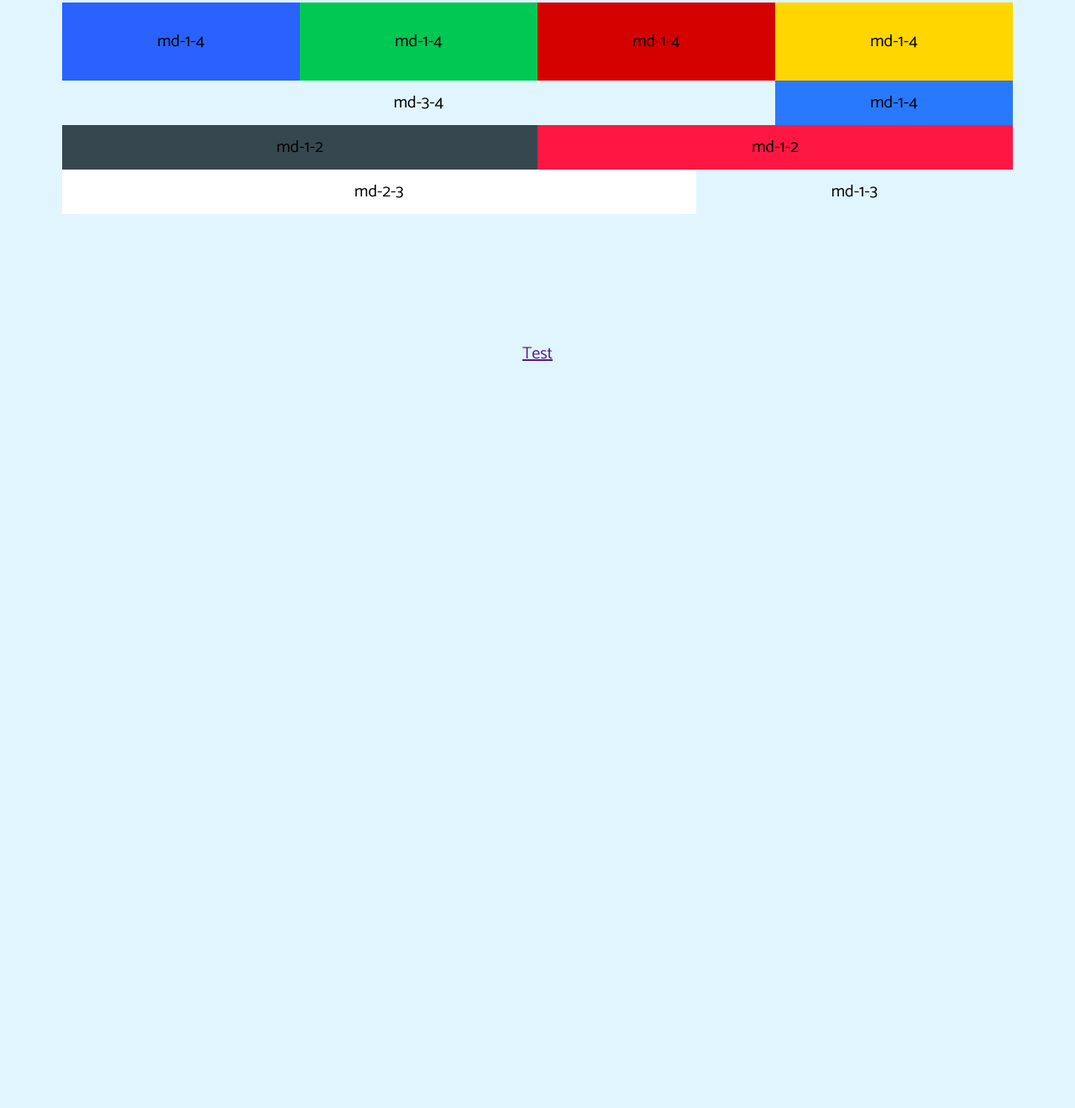
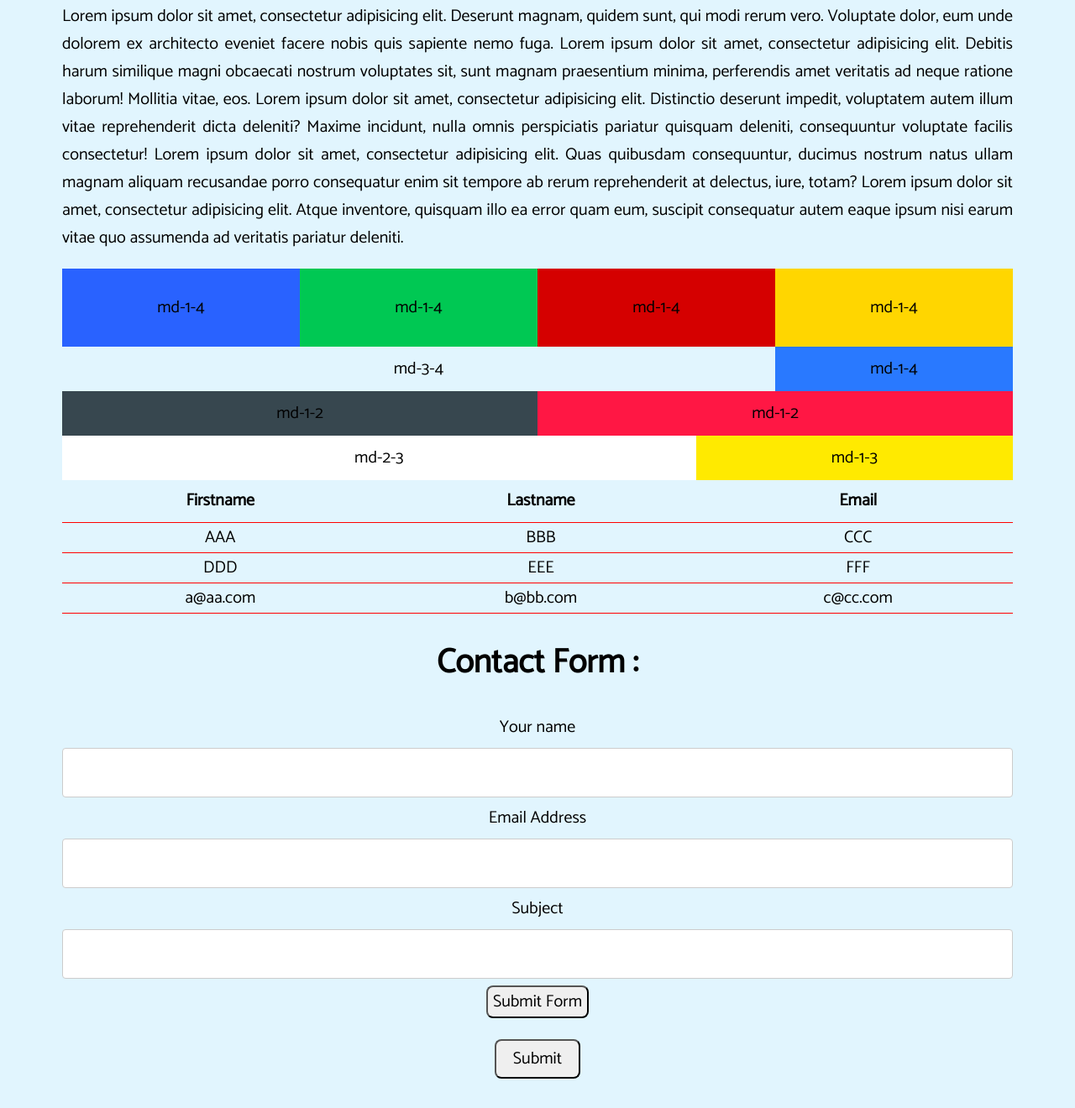
Before and after one commit to blanford-fox-2016/my-css-framework, a plain HTML site: page index.html in a window 1280 px wide. Shown: the part 604-1924 px from the top of the page at 84% size. Before the commit the page ends 1052 px from the top, so only its background shows below. Drawn offline with Linux system fonts and the light colour scheme.

Commit message:
add form

```diff
--- a/index.html
+++ b/index.html
@@ -21,6 +21,7 @@
         <h4>This is h4 outside header</h4>
         <h5>This is h5 outside header</h5>
         <h6>This is h6 outside header</h6>
+        <p class='text-justify'>Lorem ipsum dolor sit amet, consectetur adipisicing elit. Deserunt magnam, quidem sunt, qui modi rerum vero. Voluptate dolor, eum unde dolorem ex architecto eveniet facere nobis quis sapiente nemo fuga. Lorem ipsum dolor sit amet, consectetur adipisicing elit. Debitis harum similique magni obcaecati nostrum voluptates sit, sunt magnam praesentium minima, perferendis amet veritatis ad neque ratione laborum! Mollitia vitae, eos. Lorem ipsum dolor sit amet, consectetur adipisicing elit. Distinctio deserunt impedit, voluptatem autem illum vitae reprehenderit dicta deleniti? Maxime incidunt, nulla omnis perspiciatis pariatur quisquam deleniti, consequuntur voluptate facilis consectetur! Lorem ipsum dolor sit amet, consectetur adipisicing elit. Quas quibusdam consequuntur, ducimus nostrum natus ullam magnam aliquam recusandae porro consequatur enim sit tempore ab rerum reprehenderit at delectus, iure, totam? Lorem ipsum dolor sit amet, consectetur adipisicing elit. Atque inventore, quisquam illo ea error quam eum, suscipit consequatur autem eaque ipsum nisi earum vitae quo assumenda ad veritatis pariatur deleniti.</p>
         <div class="row">
             <div class="md-1-4 bg-blue">
                 <p>md-1-4</p>
@@ -39,35 +40,53 @@
             <div class="md-1-2 bg-grey">md-1-2</div>
             <div class="md-1-2 bg-l-red">md-1-2</div>
             <div class="md-2-3 bg-white">md-2-3</div>
-            <div class="md-1-3">md-1-3</div>
-            <table>
-              <th>
-                <tr></tr>
-                <tr></tr>
-                <tr></tr>
-                <tr></tr>
-                <tr></tr>
-              </th>
-              <th>
-                <tr></tr>
-                <tr></tr>
-                <tr></tr>
-                <tr></tr>
-                <tr></tr>
-              </th>
-              <th>
-                <tr></tr>
-                <tr></tr>
-                <tr></tr>
-                <tr></tr>
-                <tr></tr>
-              </th>
-            </table>
+            <div class="md-1-3 bg-l-yellow">md-1-3</div>
         </div>
+        <div class="row">
+          <table>
+            <tr>
+              <th>Firstname</th>
+              <th>Lastname</th>
+              <th>Email</th>
+            </tr>
+            <tr>
+              <td>AAA</td>
+              <td>BBB</td>
+              <td>CCC</td>
+            </tr>
+            <tr>
+              <td>DDD</td>
+              <td>EEE</td>
+              <td>FFF</td>
+            </tr>
+            <tr>
+              <td>a@aa.com</td>
+              <td>b@bb.com</td>
+              <td>c@cc.com</td>
+            </tr>
+          </table>
+        </div>
+        <div class="row">
+          <form>
+  <div>
+    <h1>Contact Form :</h1>
+    <label>
+      <span>Your name</span><input id="name" type="text" name="name" />
+    </label>
 
-        <a href="" id="link" class="content">
-      Test
-    </a>
+    <label>
+      <span>Email Address</span><input id="email" type="text" name="email" />
+    </label>
+
+    <label>
+      <span>Subject</span><input id="subject" type="text" name="subject" />
+    </label>
+      <input class='button' type="button" value="Submit Form" />
+
+  </div>
+</form>
+          <button class='button'>Submit</button>
+        </div>
     </div>
 </body>
 
--- a/index.styl
+++ b/index.styl
@@ -23,6 +23,53 @@ th
   height: 50px;
 td
   color: 1px black;
+th, td
+  border-bottom: 1px solid red;
+tr:hover{background-color:#f5f5f5}
+
+button
+  margin: 25px
+  padding: 5px
+  padding-left: 20px
+  padding-right: 20px
+  border-radius: 8px
+
+.button {
+    -webkit-transition-duration: 0.4s; /* Safari */
+    transition-duration: 0.4s;
+    border-radius: 8px
+
+}
+
+.button:hover {
+    background-color: #00695c; /* Green */
+    color: white;
+}
+
+input[type=text], select {
+    width: 100%;
+    padding: 12px 20px;
+    margin: 8px 0;
+    display: inline-block;
+    border: 1px solid #ccc;
+    border-radius: 4px;
+    box-sizing: border-box;
+}
+
+input[type=submit] {
+    width: 100%;
+    background-color: #4CAF50;
+    color: white;
+    padding: 14px 20px;
+    margin: 8px 0;
+    border: none;
+    border-radius: 4px;
+    cursor: pointer;
+}
+
+input[type=submit]:hover {
+    background-color: #45a049;
+}
 
 [class*="xs-"]
 [class*="sm-"]
```
Also changed, not shown: index.css.
